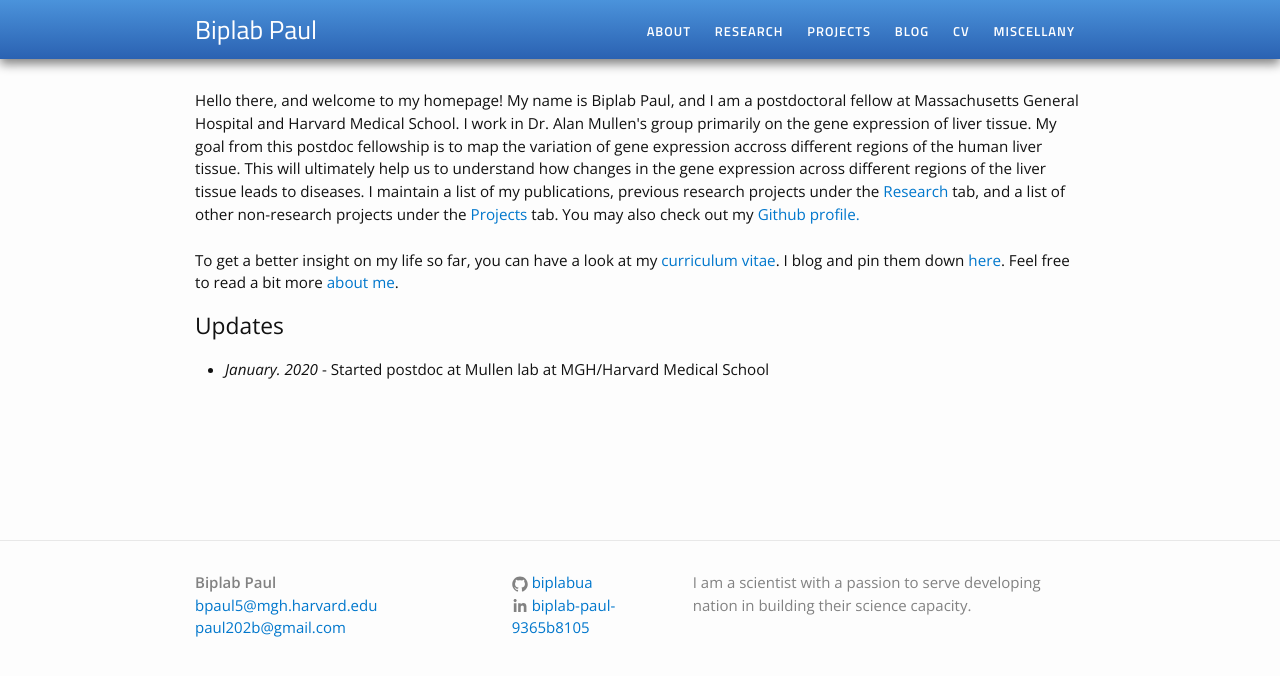
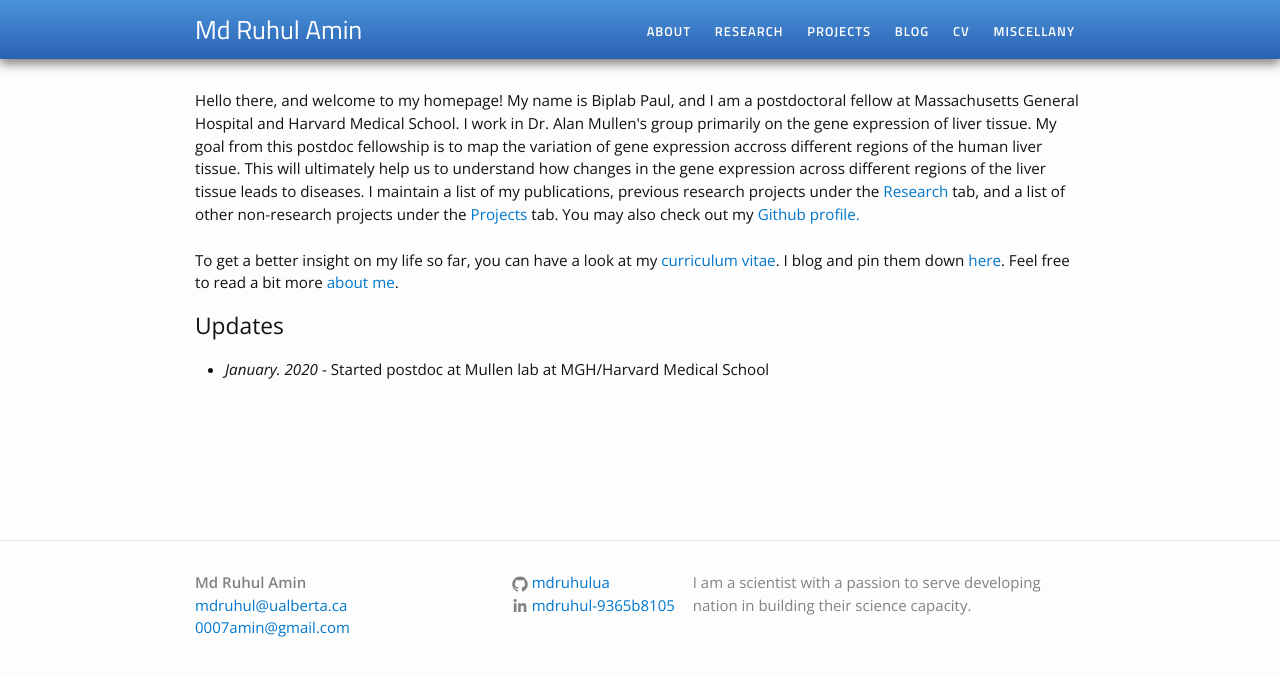
Before and after one commit to mdruhulua/firstwebsite, a Jekyll site: the page built from index.html, in a window 1280 px wide. Shown: the top 676 px of the page. Built offline with Jekyll 4.4.1, drawn with Linux system fonts in a browser that asks for light colours.

Commit message:
second edit

```diff
--- a/_config.yml
+++ b/_config.yml
@@ -1,7 +1,7 @@
 # Site settings
-title: Biplab Paul
-general_email: paul202b@gmail.com
-academic_email: bpaul5@mgh.harvard.edu
+title: Md Ruhul Amin
+general_email: 0007amin@gmail.com
+academic_email: mdruhul@ualberta.ca
 
 description: > # this means to ignore newlines until "baseurl:"
   I am a scientist with a passion to serve developing nation in building their science capacity.
@@ -11,8 +11,8 @@ description: > # this means to ignore newlines until "baseurl:"
 url: "https://biplabua.github.io" # the base hostname & protocol for your site
 
 # twitter_username: jekyllrb
-github_username: biplabua
-linkedin_username: biplab-paul-9365b8105
+github_username: mdruhulua
+linkedin_username: mdruhul-9365b8105
 # feel free to add other links here; you will have to add the SVG icon in _layouts/footer.html
 
 # Build settings
```
